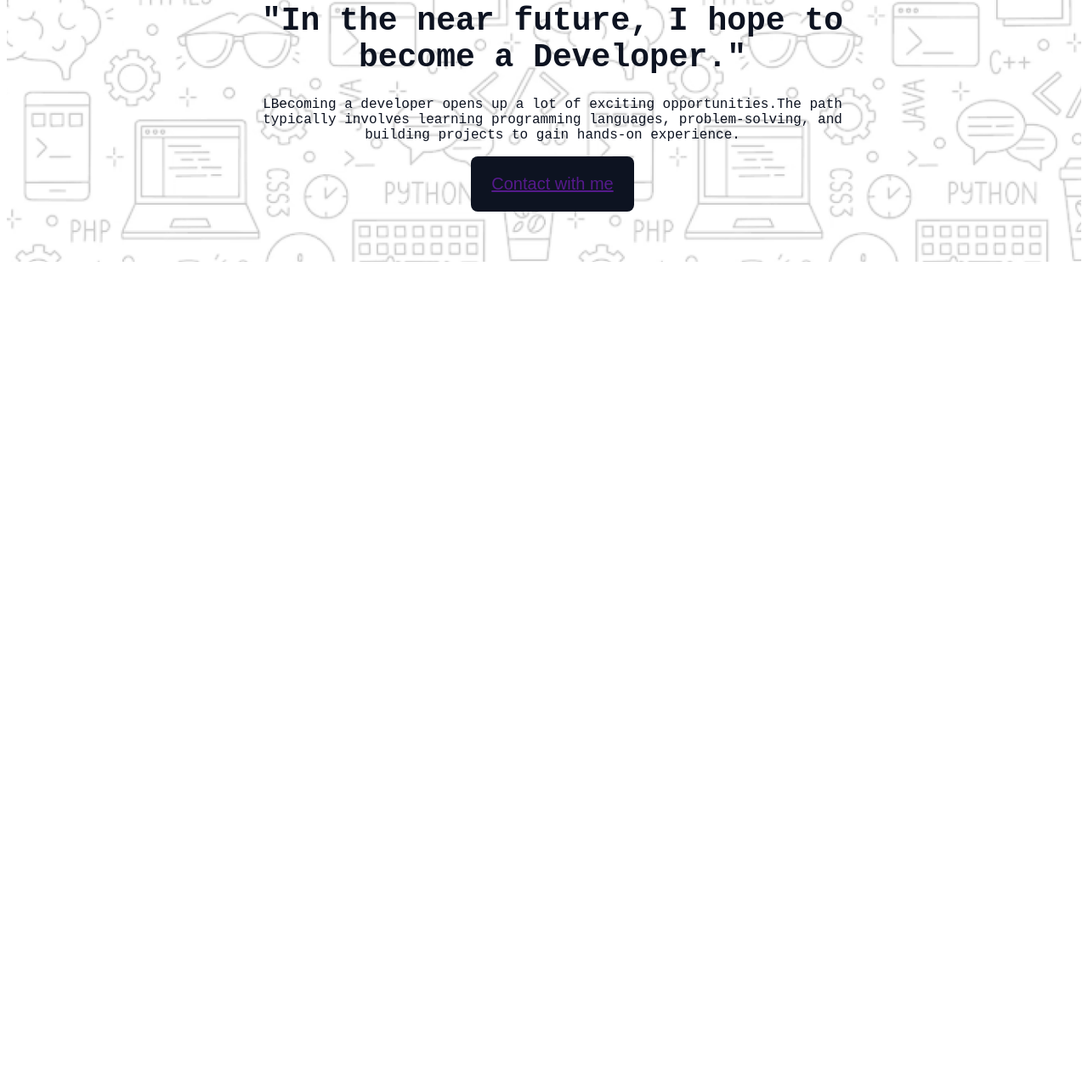
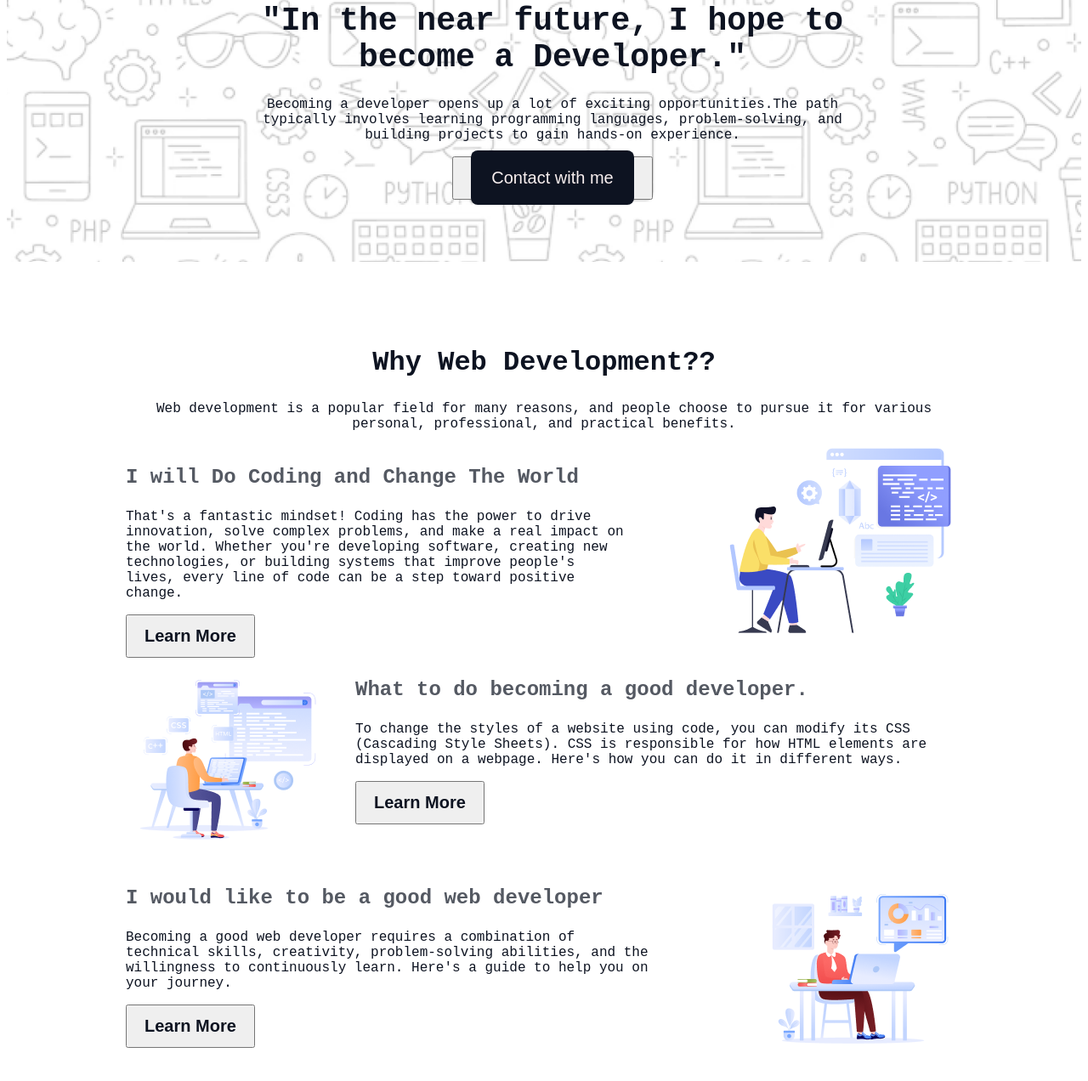
Before and after one commit to Elias537/assignment-1, a plain HTML site: page index.html in a window 1280 px wide. Shown: the part 328-1600 px from the top of the page at 85% size. Before the commit the page ends 800 px from the top, so only its background shows below. Drawn offline with Linux system fonts and the light colour scheme; a web font is replaced by a local one.

Commit message:
added why web developmen

```diff
--- a/index.html
+++ b/index.html
@@ -21,15 +21,78 @@
             <div class="txt-btn">
                 <div>
                     <h1 class="hero-title">"In the near future, I hope to become a Developer."</h1>
-                    <p class="text-group-sixteen">LBecoming a developer opens up a lot of exciting opportunities.The path typically involves learning programming languages, problem-solving, and building projects to gain hands-on experience.</p>
+                    <p class="text-group-sixteen">Becoming a developer opens up a lot of exciting opportunities.The path
+                        typically involves learning programming languages, problem-solving, and building projects to
+                        gain hands-on experience.</p>
                 </div>
                 <button class="chlng-btn"><a href="">Contact with me</a></button>
             </div>
         </div>
+    </header>
+    <main>
+        <section class="why-web-dev">
+            <div class="container">
+                <div class="w-w-dcontent">
+                    <h1 class="txt-grp-thtwo">Why Web Development??</h1>
+                    <p class="text-group-sixteen">Web development is a popular field for many reasons, and people choose
+                        to pursue it for various personal, professional, and practical benefits.</p>
+                </div>
+                <div class="semi-container">
+                    <div class="msg1">
+
+                        <div>
+                            <h3 class="txt-grp-tfour">I will Do Coding and Change The World</h3>
+                            <p class="text-group-sixteen">
+                                That's a fantastic mindset! Coding has the power to drive innovation, solve complex
+                                problems, and make a real impact on the world. Whether you're developing software,
+                                creating new technologies, or building systems that improve people's lives, every line
+                                of code can be a step toward positive change.</p>
+
+                            <label class="btn-cls" for="">
+                                <button class="txt-grp-twnty"><a href="">Learn More</a></button>
+                            </label>
+                        </div>
+                        <div>
+                            <img src="assets/Layer_1.png" alt="">
+                        </div>
+
+                    </div>
+                    <div class="msg2">
+                        <div>
+                            <img src="assets/Group 4.png" alt="">
+                        </div>
+                        <div>
+                            <h3 class="txt-grp-tfour">What to do becoming a good developer.</h3>
+                            <p class="text-group-sixteen">To change the styles of a website using code, you can modify
+                                its CSS (Cascading Style Sheets). CSS is responsible for how HTML elements are displayed
+                                on a webpage. Here's how you can do it in different ways.</p>
+
+                            <label class="btn-cls" for="">
+                                <button class="txt-grp-twnty"><a href="">Learn More</a></button>
+                            </label>
+                        </div>
 
 
-    </header>
-    <main>
+
+                    </div>
+                    <div class="msg3">
+
+                        <div>
+                            <h3 class="txt-grp-tfour">I would like to be a good web developer</h3>
+                            <p class="text-group-sixteen">Becoming a good web developer requires a combination of
+                                technical skills, creativity, problem-solving abilities, and the willingness to
+                                continuously learn. Here's a guide to help you on your journey.</p>
+
+                            <label class="btn-cls" for="">
+                                <button class="txt-grp-twnty"><a href="">Learn More</a></button>
+                            </label>
+                        </div>
+                        <div>
+                            <img src="assets/Group 3.png" alt="">
+                        </div>
+                    </div>
+                </div>
+        </section>
 
     </main>
     <footer>
--- a/styles/styles.css
+++ b/styles/styles.css
@@ -1,23 +1,48 @@
 .azeret-mono-normal {
-  font-family: "Azeret Mono", monospace;
-  font-optical-sizing: auto;
-  font-style: normal;
+    font-family: "Azeret Mono", monospace;
+    font-optical-sizing: auto;
+    font-style: normal;
 }
 
 /* shared styles */
-.text-group-sixteen{
+.text-group-sixteen {
     font-size: 16px;
     color: #0D1321;
     font-weight: 400;
 }
-.center{
+
+.txt-grp-thtwo {
+    font-size: 32px;
+    font-weight: bold;
+    color: #0D1321;
+}
+
+.txt-grp-tfour {
+    font-size: 24px;
+    font-weight: 800;
+    color: #0D1321;
+    opacity: 70%;
+}
+
+.txt-grp-twnty {
+    font-size: 20px;
+    color: #0D1321;
+    font-weight: 600;
+}
+
+.bg-secondary {
+    /* background-color: #0D1321;
+    opacity: 100%; */
+}
+
+.center {
     align-items: center;
 }
 
 
 /* header styles */
 
-.hero-bg{
+.hero-bg {
     background-image: url(../assets/Hero-bg.png);
     background-position: center;
     background-size: cover;
@@ -27,29 +52,79 @@
     max-height: 600px;
     overflow: hidden;
 }
-.first-page{
+
+.first-page {
     /* padding: 26px 221px 45px 221px; */
     text-align: center;
 }
-.hero-title{
+
+.hero-title {
     font-size: 38px;
     font-weight: 800;
     color: #0D1321;
 }
 
-.hero-img{
+.hero-img {
     margin: 16px 358px 34px 378px;
 }
-.txt-btn{
+
+.txt-btn {
     max-width: 998px;
     max-height: 600px;
     text-align: center;
     margin: 0px 258px 341px 278px;
 }
-.chlng-btn{
+
+header button a {
     padding: 21px 24px 21px 24px;
     background-color: #0D1321;
     font-size: 20px;
     border-radius: 8px;
     border: none;
+    color: rgb(248, 239, 239);
 }
+
+/* why web devs styls */
+.why-web-dev {
+    /* width: 1140px;
+    height: 1390px; */
+    margin-top: 100px;
+}
+
+.container {
+    max-width: 1140px;
+    margin: 0 140px 0 140px;
+}
+
+.w-w-dcontent {
+    text-align: center;
+}
+
+.msg1 {
+    display: flex;
+    gap: 120px;
+    justify-content: space-between;
+
+}
+
+.msg2 {
+    display: flex;
+    gap: 30px;
+    justify-content: space-between;
+
+}
+
+.msg3 {
+    display: flex;
+    gap: 120px;
+    justify-content: space-between;
+}
+
+button {
+    padding: 12px 20px 12px 20px;
+}
+
+button a {
+    text-decoration: none;
+    color: #0D1321;
+}
```
